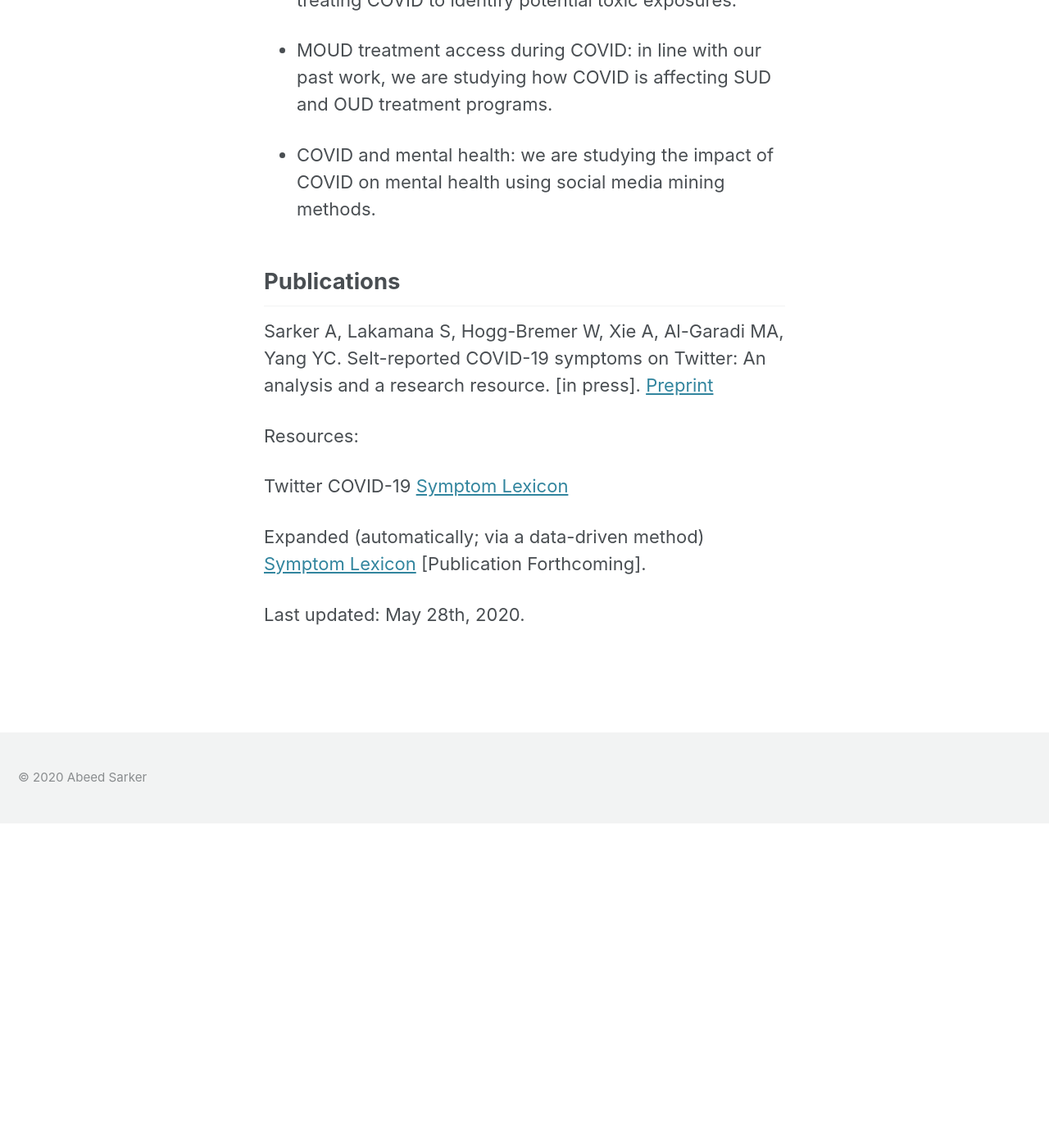
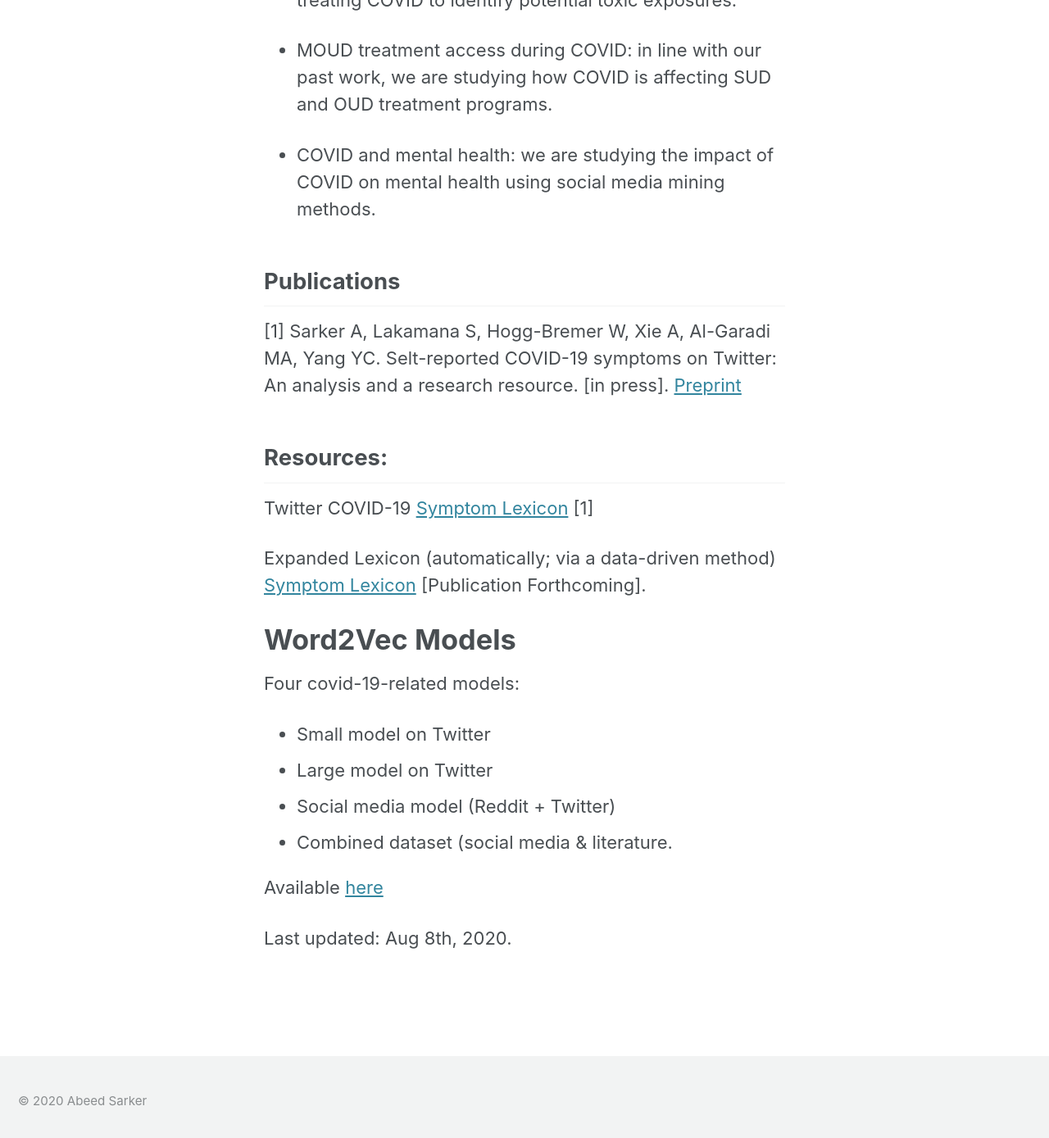
Before and after one commit to sarkerlab/Website, a Jekyll site: the page built from _pages/covid_sm_data_bundle.md, in a window 1280 px wide and 1400 px high, scrolled down 949 px. Shown: the top 1389 px of the window at 82% size. Built offline with Jekyll 4.4.1, drawn with Linux system fonts in a browser that asks for light colours; cached includes are drawn as plain includes; nearby versions of some CDN libraries; before the commit the page ends 1954 px from its top, so only the background shows below that.

Commit message:
Update covid_sm_data_bundle.md

```diff
--- a/_pages/covid_sm_data_bundle.md
+++ b/_pages/covid_sm_data_bundle.md
@@ -20,19 +20,24 @@ We are actively conducting research on a variety of covid-related studies. These
 
 - COVID and mental health: we are studying the impact of COVID on mental health using social media mining methods.
 
-
-
 ## Publications
 
 
-Sarker A, Lakamana S, Hogg-Bremer W, Xie A, Al-Garadi MA, Yang YC. Selt-reported COVID-19 symptoms on Twitter: An analysis and a research resource. [in press]. <a href="https://www.medrxiv.org/content/10.1101/2020.04.16.20067421v3"> Preprint </a>
+[1] Sarker A, Lakamana S, Hogg-Bremer W, Xie A, Al-Garadi MA, Yang YC. Selt-reported COVID-19 symptoms on Twitter: An analysis and a research resource. [in press]. <a href="https://www.medrxiv.org/content/10.1101/2020.04.16.20067421v3"> Preprint </a>
 
-Resources:
+## Resources:
 
-Twitter COVID-19 <a href="https://docs.google.com/document/d/1CdhpuNbCV4egYv0TA7hpTqVL3ZfAxyLQipAepDfPzBQ/edit?usp=sharing"> Symptom Lexicon</a>
+Twitter COVID-19 <a href="https://docs.google.com/document/d/1CdhpuNbCV4egYv0TA7hpTqVL3ZfAxyLQipAepDfPzBQ/edit?usp=sharing"> Symptom Lexicon</a> [1]
 
+Expanded Lexicon (automatically; via a data-driven method) <a href = "https://drive.google.com/file/d/1qTI1BiNABAHOdfF51gmoH0E5lbV48-KY/view?usp=sharing"> Symptom Lexicon</a> [Publication Forthcoming].
 
-Expanded (automatically; via a data-driven method) <a href = "https://drive.google.com/file/d/1qTI1BiNABAHOdfF51gmoH0E5lbV48-KY/view?usp=sharing"> Symptom Lexicon</a> [Publication Forthcoming].
+# Word2Vec Models
+Four covid-19-related models:
+- Small model on Twitter
+- Large model on Twitter
+- Social media model (Reddit + Twitter)
+- Combined dataset (social media & literature.
 
+Available <a href="https://drive.google.com/drive/folders/1RVJsODphSy_oxIq4ubm94ZUV7EntJJGZ?usp=sharing"> here </a>
 
-Last updated: May 28th, 2020.
+Last updated: Aug 8th, 2020.
```
